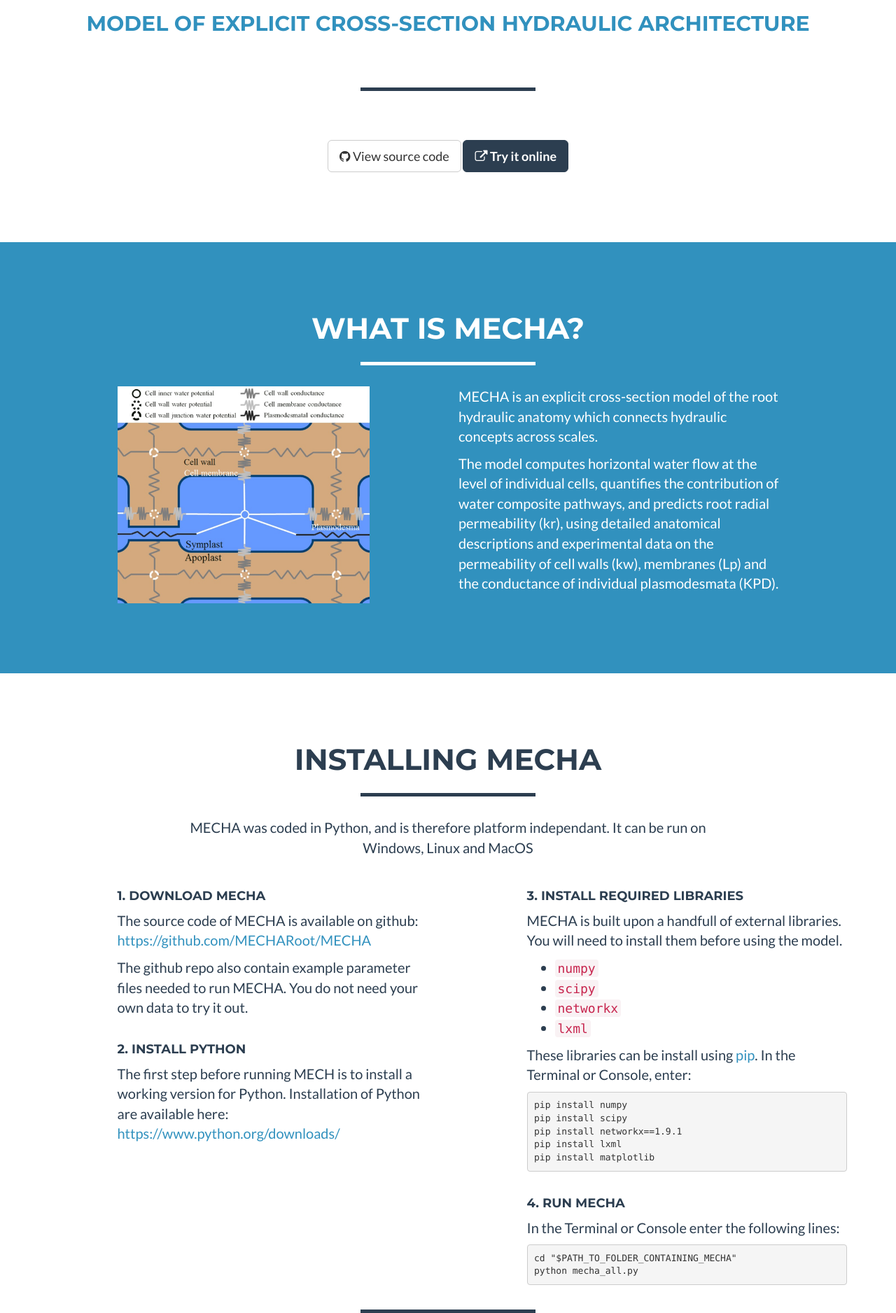
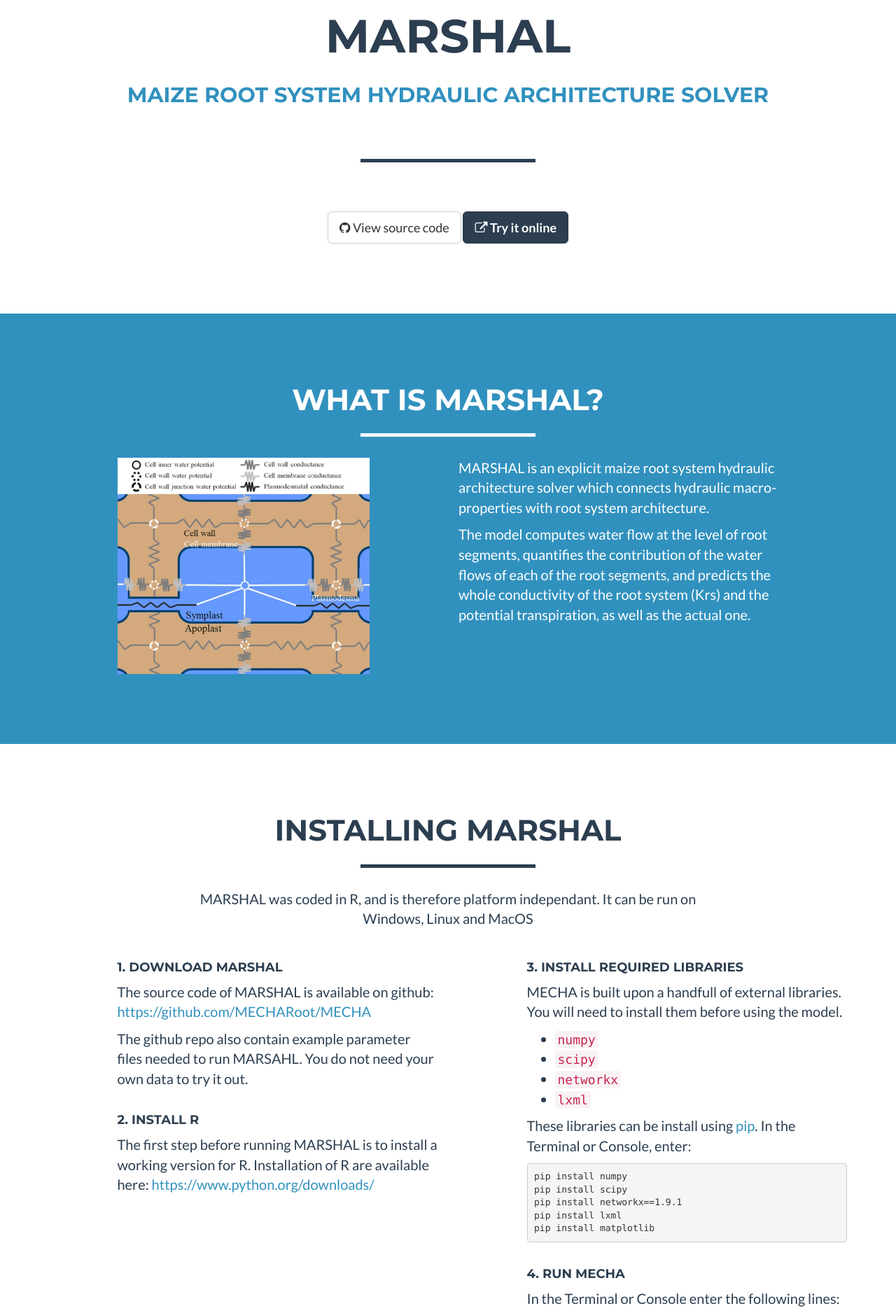
Before and after one commit to MARSHAL-ROOT/MARSHAL-ROOT.github.io, a website: page index.html in a window 1280 px wide. Shown: the part 606-2482 px from the top of the page at 70% size. Drawn offline with nearby package versions, Linux system fonts and the light colour scheme.

Commit message:
First step of transformation
Starting point

```diff
--- a/index.html
+++ b/index.html
@@ -9,7 +9,7 @@
     <meta name="description" content="">
     <meta name="author" content="">
 
-    <title>MECHA</title>
+    <title>MARSHAL</title>
 
     <!-- Bootstrap Core CSS -->
     <link href="vendor/bootstrap/css/bootstrap.min.css" rel="stylesheet">
@@ -41,7 +41,7 @@
                 <button type="button" class="navbar-toggle" data-toggle="collapse" data-target="#bs-example-navbar-collapse-1">
                     <span class="sr-only">Toggle navigation</span> Menu <i class="fa fa-bars"></i>
                 </button>
-                <a class="navbar-brand" href="#page-top">MECHA</a>
+                <a class="navbar-brand" href="#page-top">MARSHAL</a>
             </div>
 
             <!-- Collect the nav links, forms, and other content for toggling -->
@@ -51,10 +51,10 @@
                         <a href="#page-top"></a>
                     </li>
                     <li class="page-scroll">
-                        <a href="#what">What is MECHA</a>
+                        <a href="#what">What is MARSHAL</a>
                     </li>
                     <li class="page-scroll">
-                        <a href="#installation">Installation</a>
+                        <a href="#installation">Package Installation</a>
                     </li>
                     <li class="page-scroll">
                         <a href="#use">Use</a>
@@ -63,7 +63,7 @@
                         <a href="#about">About us</a>
                     </li>
                     <li class="page-scroll">
-                        <a href="https://plantmodelling.shinyapps.io/mecha/" target="_blank"><i class="fa fa-external-link"></i>  Try it online</a>
+                        <a href="https://plantmodelling.shinyapps.io/marshal/" target="_blank"><i class="fa fa-external-link"></i>  Try it online</a>
                     </li>
                 </ul>
             </div>
@@ -77,17 +77,17 @@
         <div class="container">
             <div class="row">
                 <div class="col-lg-12">
-                    <img class="img-responsive" src="img/mecha1.png" alt="">
+                    <img class="img-responsive" src="img/marshal1.png" alt="">
                     <div class="intro-text">
-                        <span class="name">MECHA</span>
-                        <h2>Model of Explicit Cross-section Hydraulic Architecture</h2>
+                        <span class="name">MARSHAL</span>
+                        <h2>MAize Root System Hydraulic Architecture soLver</h2>
                         </br></br>
                         <hr class="star-light">
                         </br></br>
                             <a href="https://github.com/MECHARoot/MECHA/releases/tag/1.0" class="btn btn-lg btn-default" target="_blank">
                                 <i class="fa fa-github"></i>  View source code
                             </a>
-                            <a href="https://plantmodelling.shinyapps.io/mecha/" class="btn btn-lg btn-primary" target="_blank">
+                            <a href="https://plantmodelling.shinyapps.io/marshal/" class="btn btn-lg btn-primary" target="_blank">
                                 <i class="fa fa-external-link"></i>  Try it online
                             </a>
 
@@ -105,7 +105,7 @@
         <div class="container">
             <div class="row">
                 <div class="col-lg-12 text-center">
-                    <h2>What is MECHA?</h2>
+                    <h2>What is MARSHAL?</h2>
                     <hr class="star-primary">
                 </div>
             </div>
@@ -114,9 +114,9 @@
                     <img class="img-responsive" src="img/mecha.png" alt="">
                 </div>
                 <div class="col-lg-5 col-lg-offset-1">
-                    <p>MECHA is an explicit cross-section model of the root hydraulic anatomy which connects hydraulic concepts across scales. </p>
+                    <p>MARSHAL is an explicit maize root system hydraulic architecture solver which connects hydraulic macro-properties with root system architecture. </p>
 
-                    <p>The model computes horizontal water flow at the level of individual cells, quantifies the contribution of water composite pathways, and predicts root radial permeability (kr), using detailed anatomical descriptions and experimental data on the permeability of cell walls (kw), membranes (Lp) and the conductance of individual plasmodesmata (KPD).</p>
+                    <p>The model computes water flow at the level of root segments, quantifies the contribution of the water flows of each of the root segments, and predicts the whole conductivity of the root system (Krs) and the potential transpiration, as well as  the actual one.</p>
                 </div>
             </div>
         </div>
@@ -128,24 +128,24 @@
         <div class="container">
             <div class="row">
                 <div class="col-lg-12 text-center">
-                    <h2>Installing MECHA</h2>
+                    <h2>Installing MARSHAL</h2>
                     <hr class="star-light">
                 </div>
             </div>
             <div class="row">
                 <div class="col-lg-8 col-lg-offset-2 text-center">
 
-                    <p>MECHA was coded in Python,  and is therefore platform independant. It can be run on Windows, Linux and MacOS</p>
+                    <p>MARSHAL was coded in R, and is therefore platform independant. It can be run on Windows, Linux and MacOS</p>
                 </div>
                 <div class="col-lg-5 col-lg-offset-1">
 
-                    <h4>1. Download MECHA</h4>
-                    <p>The source code of MECHA is available on github: <a href="https://github.com/MECHARoot/MECHA/releases/tag/1.0">https://github.com/MECHARoot/MECHA</a></p>
-                    <p>The github repo also contain example parameter files needed to run MECHA. You do not need your own data to try it out.</p>
+                    <h4>1. Download MARSHAL</h4>
+                    <p>The source code of MARSHAL is available on github: <a href="https://github.com/MECHARoot/MECHA/releases/tag/1.0">https://github.com/MECHARoot/MECHA</a></p>
+                    <p>The github repo also contain example parameter files needed to run MARSAHL. You do not need your own data to try it out.</p>
 
 
-                    <h4>2. Install Python</h4>
-                    <p>The first step before running MECH is to install a working version for Python. Installation of Python are available here: <a href="https://www.python.org/downloads/">https://www.python.org/downloads/</a></p>
+                    <h4>2. Install R</h4>
+                    <p>The first step before running MARSHAL is to install a working version for R. Installation of R are available here: <a href="https://www.python.org/downloads/">https://www.python.org/downloads/</a></p>
 
                 </div>
                 <div class="col-lg-5 col-lg-offset-1 ">
```
Also changed, not shown: img/marshal1.png (added).
